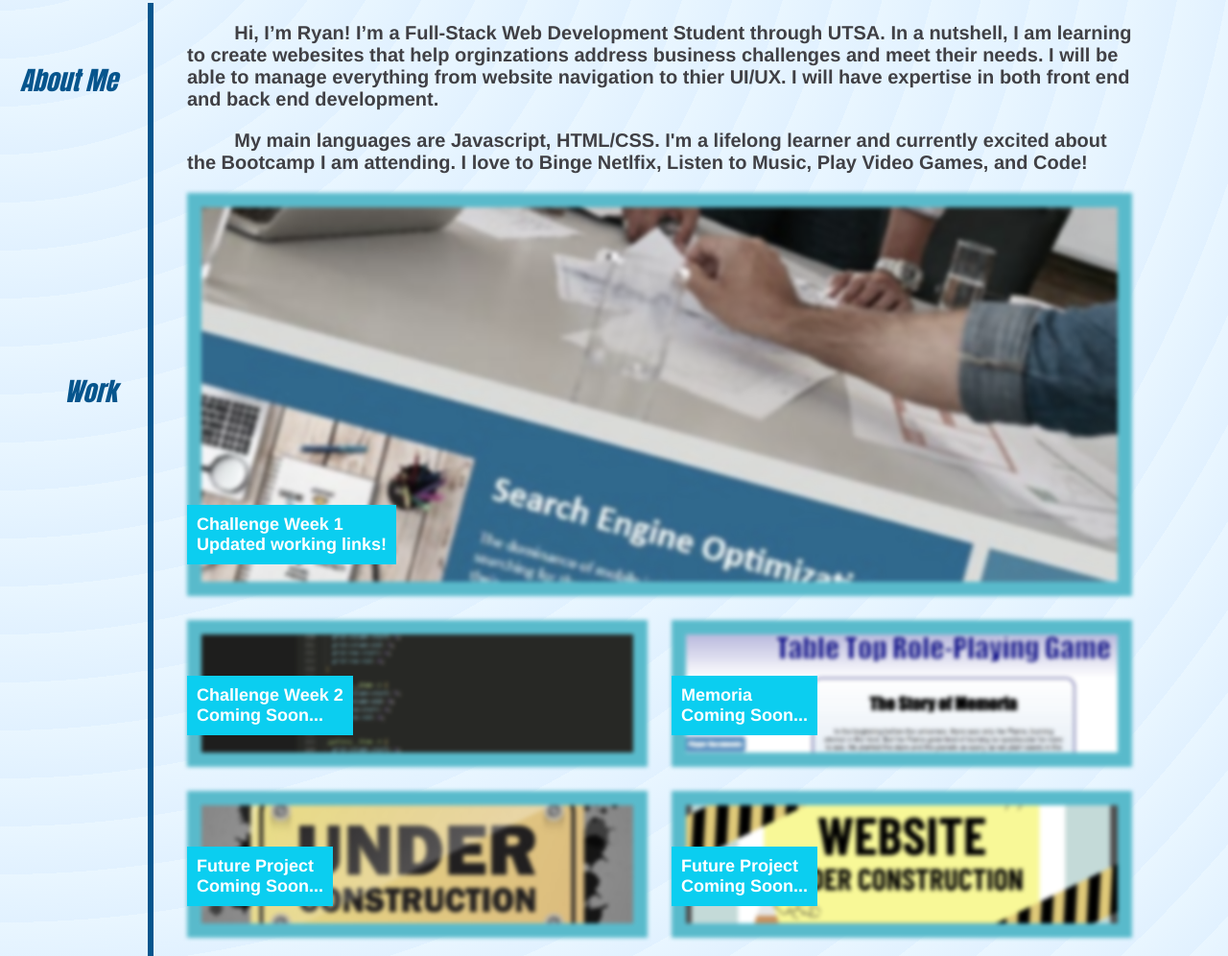
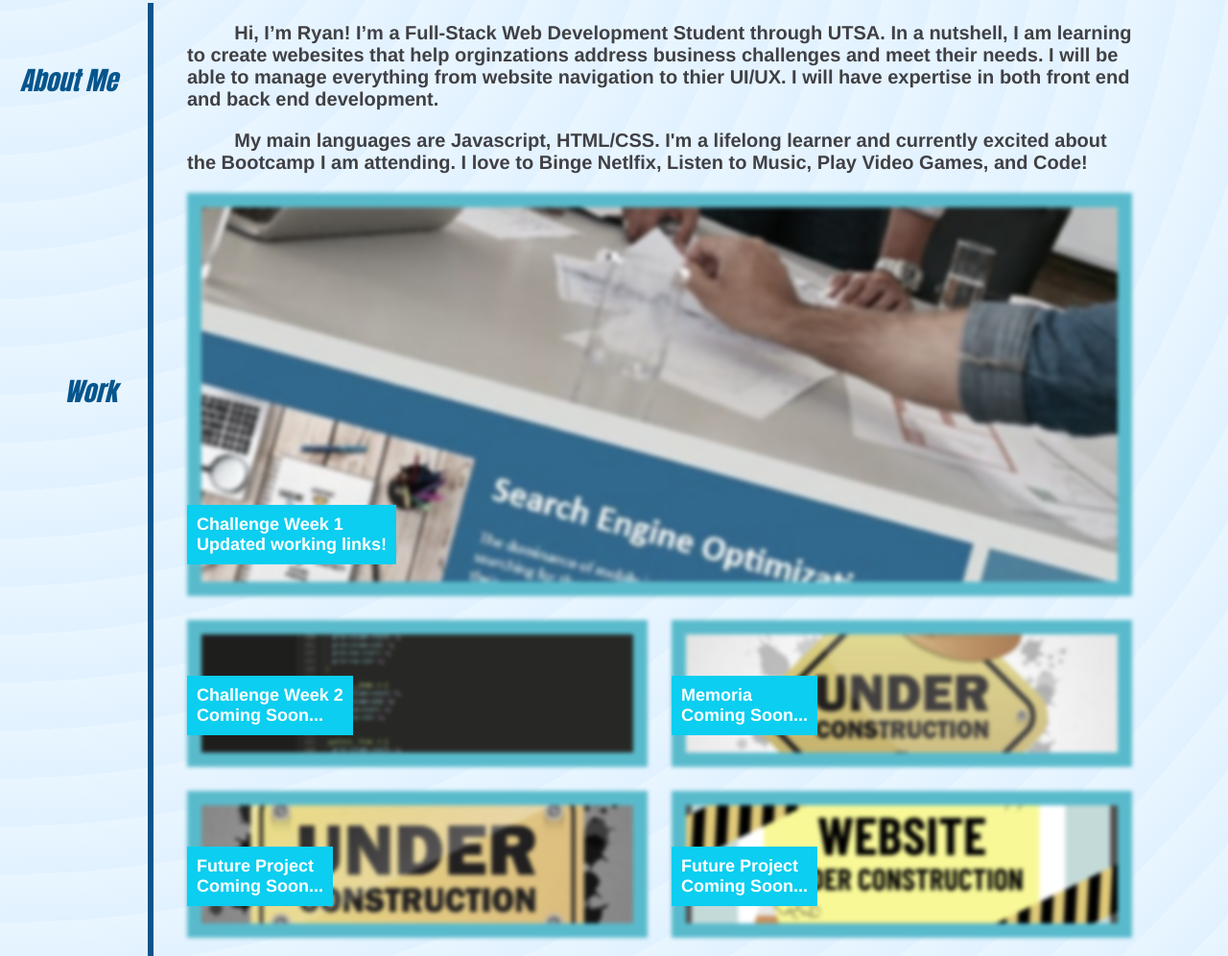
Before and after one commit to 8BitGinger/studentPortfolio, a plain HTML site: page index.html in a window 1280 px wide. Shown: the part 239-1235 px from the top of the page at 96% size. Drawn offline with Linux system fonts and the light colour scheme.

Commit message:
update working links continued

```diff
--- a/index.html
+++ b/index.html
@@ -56,7 +56,7 @@
 
           <figure class="gallery__item gallery__item--3">
             <a href="http://google.com">
-              <img src="/assets/images/Livescreenshot-memoria.jpg" class="gallery__img" alt="Image 3"> </a>
+              <img src="/assets/images/—Pngtree—vector illustration background of website_3540953.jpg" class="gallery__img" alt="Image 3"> </a>
             <h3 class="floatbox2"> Memoria <br> Coming Soon...</h3>
           </figure>
 
```
